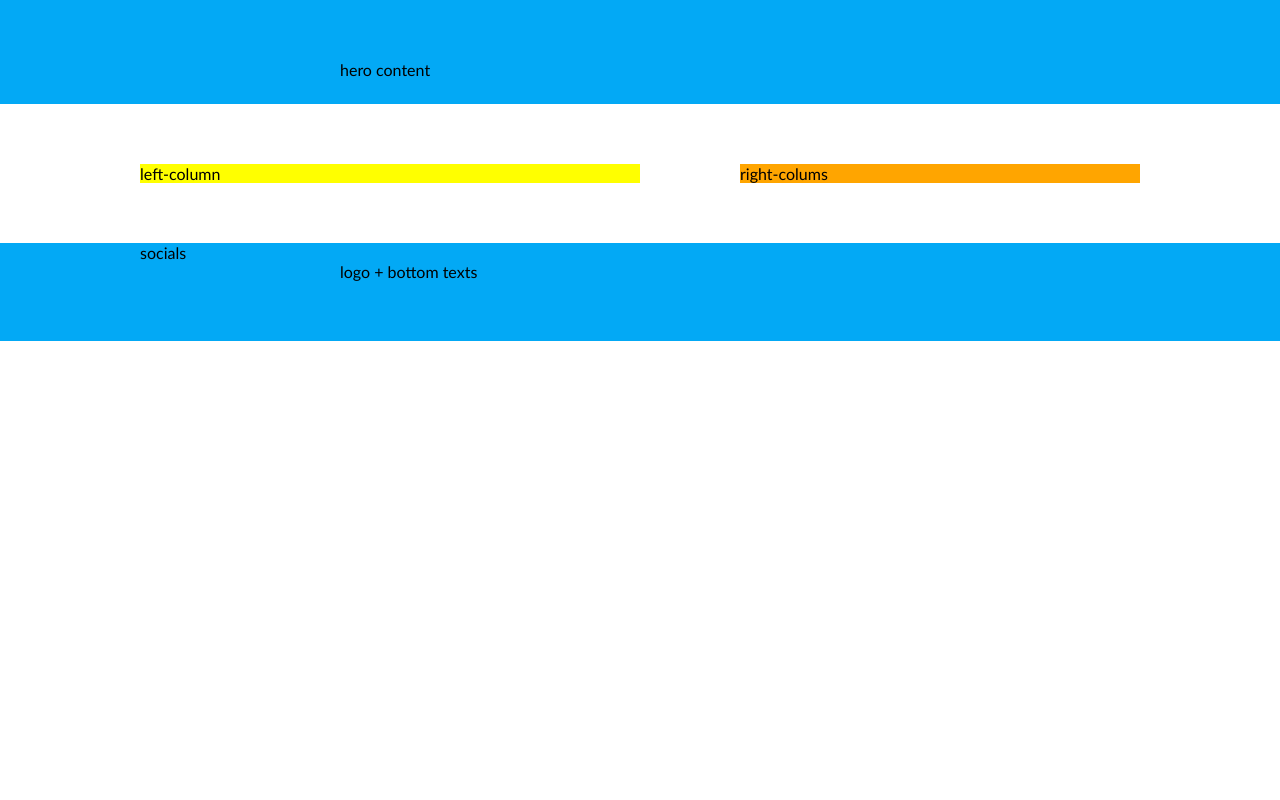
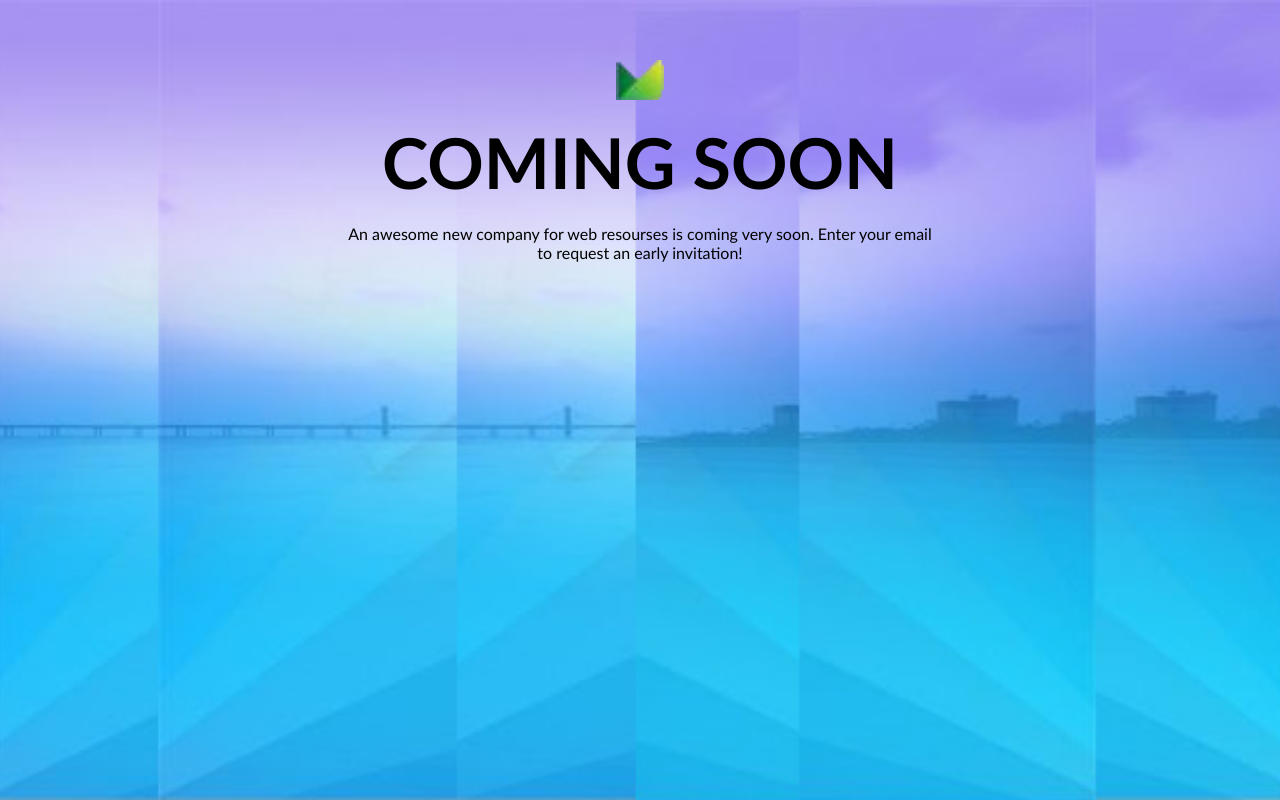
Before and after one commit to ZeyDy/comingSoon, a website: page index.html in a window 1280 px wide. Shown: the top 800 px of the page. Drawn offline with Linux system fonts and the light colour scheme.

Commit message:
hero style

```diff
--- a/css/base/layout.css
+++ b/css/base/layout.css
@@ -59,7 +59,7 @@
     }
 
     .row-big {
-        width: 100px;
+        width: 100%;
         margin: 0;
     }
 }
--- a/css/home.css
+++ b/css/home.css
@@ -23,9 +23,50 @@
     background-color: var(--raudona);
 }
 
+/* HERO SECTION */
+
+.container.hero {
+    padding-bottom: 25px;
+    background-image: url(../img/fonas.jpg);
+    background-size: cover;
+    background-position: center;
+    min-height: 100vh;
+    background-attachment: fixed;
+}
+.hero > .row-small {
+    display: flex;
+    flex-direction: column;
+    align-items: center;
+    text-align: center;
+    gap: 20px;
+}
+.logo {
+    height: 40px;
+    width: 200px;
+    object-fit: contain;
+    object-position: center;
+
+}
+.main-title {
+    text-transform: uppercase;
+    font-size: 70px;
+    color: black;
+
+}
+.man-description {
+    font-size: 20px;
+    color: gray;
+
+}
+.clock {
+
+}
+.mouse {
+
+}
+
+/* FOOTER SECTION */
+
 footer.container {
     padding-top: 0;
 }
-.container.hero {
-    padding-bottom: 25px;
-}
--- a/index.html
+++ b/index.html
@@ -9,7 +9,13 @@
 <body>
     <div class="hero bg-melyna container">
         <div class="row-small">
-            hero content
+            <img class="logo" src="./img/logo.png" alt="logo">
+            <h1 class="main-title">Coming soon</h1>
+            <p class="main-description">An awesome new company for web resourses is coming very soon. Enter your email to request an early invitation!
+            </p>
+            <div class="clock"></div>
+            <form></form>
+            <div class="mouse"></div>
         </div>
     </div>
     <main class="container">
```
